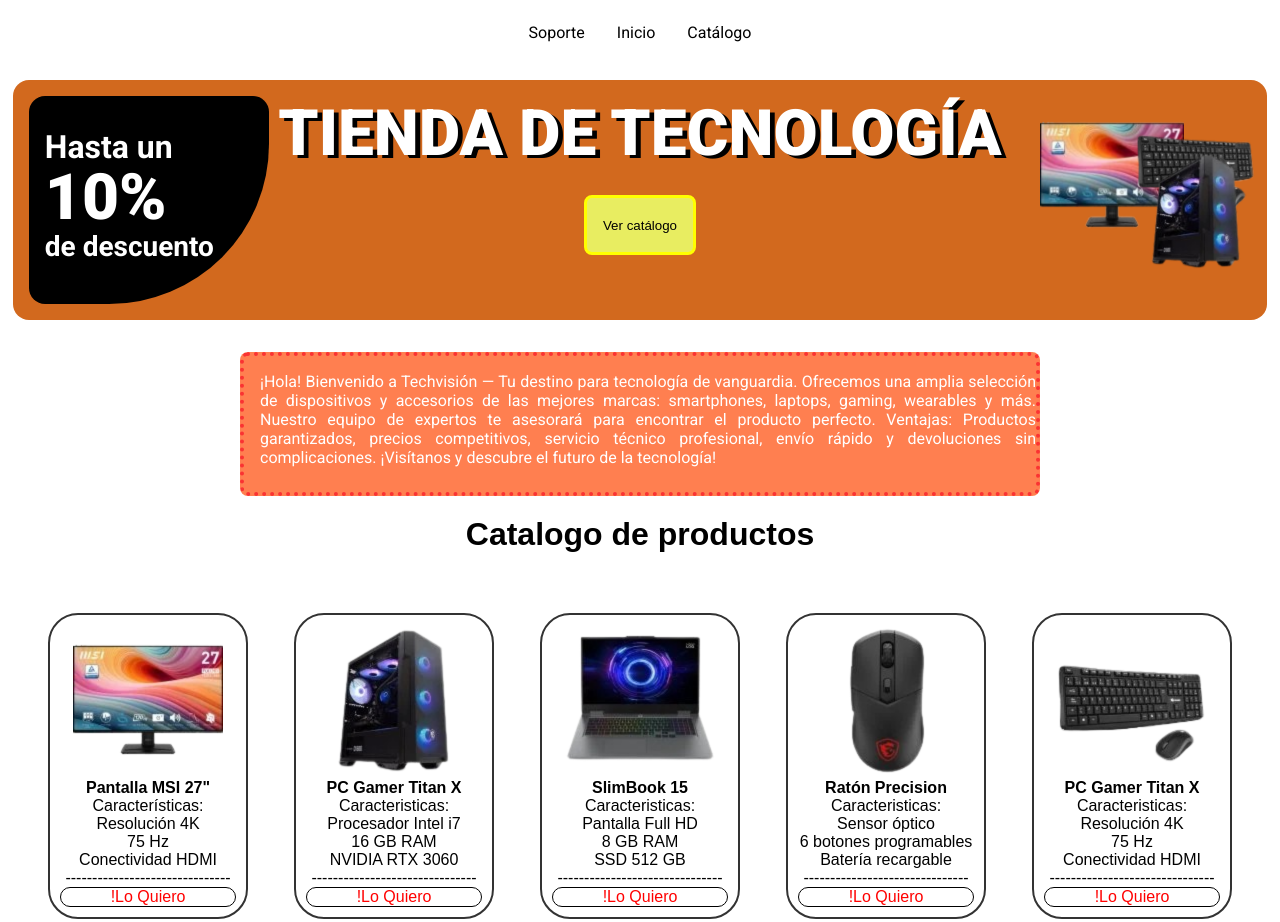
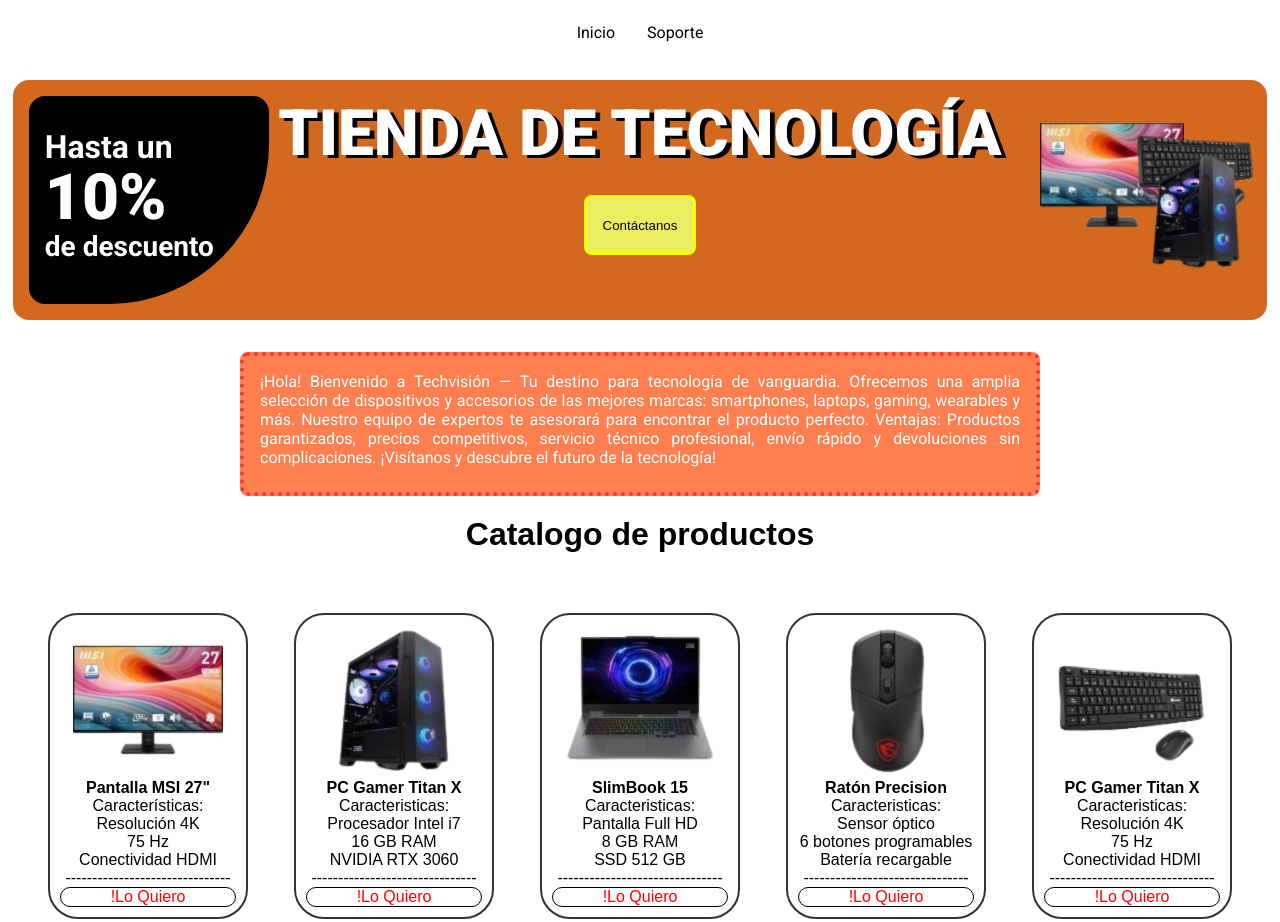
Before and after one commit to Yandri04/G3-TiendaOnline, a plain HTML site: page Tienda-Online/index.html in a window 1280 px wide. Shown: the top 922 px of the page. Drawn offline with Linux system fonts and the light colour scheme; files whose address does not match are found by name.

```diff
--- a/Tienda-Online/index.html
+++ b/Tienda-Online/index.html
@@ -10,21 +10,20 @@
 <header>
     <div class="container">
         <ul>
+            <li class="navbtn"><a href="index.html">Inicio</a></li>
             <li class="navbtn"><a href="contacto.html">Soporte</a></li>
-            <li class="navbtn"><a href="index.html">Inicio</a><br></li>
-            <li class="navbtn"><a href="">Catálogo</a></li>
         </ul>
     </div>
 </header>
 
 <body>
-    <!-- <h1>La mejor tienda de tecnología del mundo</h1> -->
+
     <div class="container-pres">
         <div class="geometria">
             <h1>Hasta un <h3>10%</h3><p>de descuento</p></h1>
         </div>
         <div class="titular">Tienda de tecnología</div>
-        <button><a href="contacto.html"> Ver catálogo</a></button>
+        <button><a href="contacto.html">Contáctanos</a></button>
         <div class="imagenes">
             <img class="img1" src="/Tienda-Online/imgs/pantallas.png" alt="pantalla"> </img>
             <img class="img2" src="/Tienda-Online/imgs/teclado.png" alt="teclado"> </img>
--- a/Tienda-Online/styles.css
+++ b/Tienda-Online/styles.css
@@ -180,7 +180,7 @@ individual y por eso separadas */
     margin:auto;
     margin-top:2rem;
     text-align: center;
-    padding: 1rem 0rem 0rem 1rem; /* padding arriba y izq */
+    padding: 1rem 1rem 0rem 1rem; /* padding arriba y izq */
     border: 0.25rem rgb(250, 51, 51) dotted;
     border-radius:0.5rem;
     text-align: justify;
```
